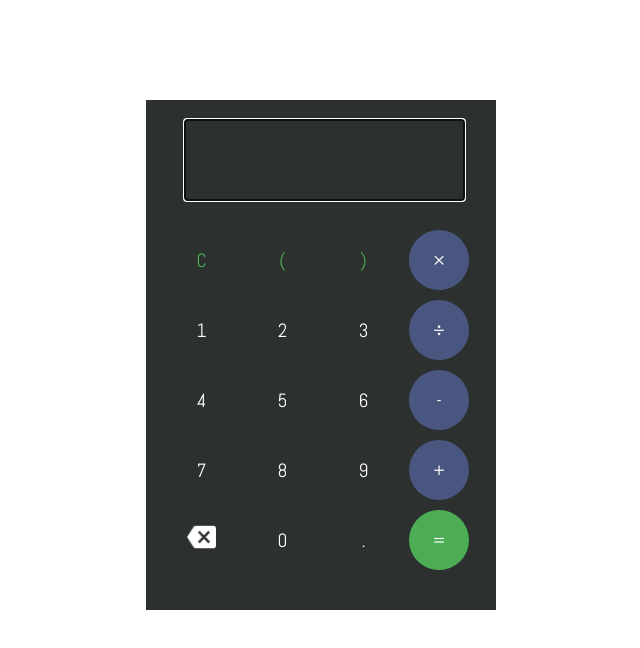
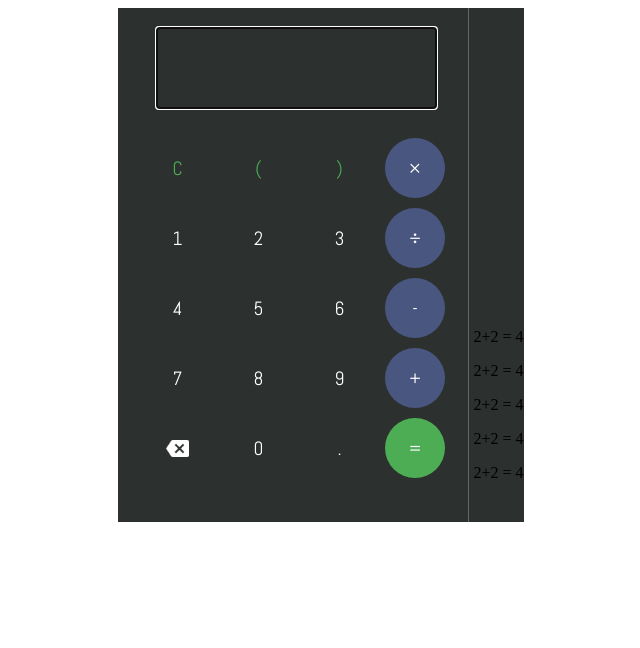
Before and after one commit to omegadeep10/js-calculator, a plain HTML site: page index.html in a window 1280 px wide. Shown: the whole page, without its empty margins (319-959 px from the left). Drawn offline with Linux system fonts and the light colour scheme.

Commit message:
Major organizational and css positioning changes

```diff
--- a/index.html
+++ b/index.html
@@ -10,13 +10,14 @@
 
 <!--Calculator-->
   <div id="calculator" class="clearfix">
+        <div class="calc-container clearfix">
             <!--Screen-->
             <div class="clearfix screen-container">
                 <input type="text" name="screen" id="screen" onkeypress="handleKeyPress(event)"></input>
                 <span id="messageText"></span>
             </div>
 
-        <div class="buttons">
+            <div class="buttons clearfix">
 
                 <div class="operator-row clearfix">
                     <button name="clear" type="button" class="button clear">C</button>
@@ -52,19 +53,25 @@
 
                 </div>
 
-            <div class="calc-operators">
+                <div class="calc-operators clearfix">
                     <button name="/" type="button" class="button operators">&divide</button>
                     <button name="-" type="button" class="button operators">-</button>
                     <button name="+" type="button" class="button operators plus">+</button>
                     <button name="=" type="button" class="button eval" id="eval">=</button>
                 </div>
-
-        </div>
+            </div> <!--class-buttons-->
+        </div><!--class-calc-container-->
 
         <div id="history">
+            <p><span class="history item">2+2</span> = <span class="history answer">4</span></p>
+            <p><span class="history item">2+2</span> = <span class="history answer">4</span></p>
+            <p><span class="history item">2+2</span> = <span class="history answer">4</span></p>
+            <p><span class="history item">2+2</span> = <span class="history answer">4</span></p>
+            <p><span class="history item">2+2</span> = <span class="history answer">4</span></p>
         </div>
+  </div><!--id-calculator-->
 
-  </div>
+
 
     <script src="script.js"></script>
   </body>
--- a/style.css
+++ b/style.css
@@ -1,14 +1,21 @@
+body {
+    text-align: center;
+}
 
 #calculator {
     background: #2c302e;
-    padding: 20px 20px 40px 20px;
-    display: block;
-    width: 310px;
-    margin: 100px auto;
+    display: inline-block;
+
 }
 
+.calc-container {
+    width: 310px;
+    display: inline-block;
+    padding: 20px 20px 40px 20px;
+    border-right: 1px solid #666;
+}
 /*
-    Screen styles
+    CALCULATOR Screen styles
  */
 .screen-container {
     position: relative;
@@ -49,8 +56,11 @@
     }
 
 /*
-    Buttons, operators, and keys styles
+    CALCULATOR Buttons, operators, and keys styles
  */
+.buttons {
+    display: inline-block;
+}
 
 .button {
     float: left;
@@ -78,11 +88,12 @@
 }
 
 .backspace img {
-    width: 50%;
+    width: 40%;
+    padding-top: 7px;
 }
 
 
-/*POSITIONING CSS*/
+/* CALCULATOR POSITIONING CSS*/
 
 .calc-numbers {
     max-width: 100%;
@@ -106,6 +117,12 @@
 /*END POSITIONING CSS*/
 
 
+/*HISTORY STYLES*/
+#history {
+    display: inline-block;
+}
+
+
 .clearfix:after {
   content: "";
   display: table;
```
Lines whose indentation alone changed are shown as unchanged.
